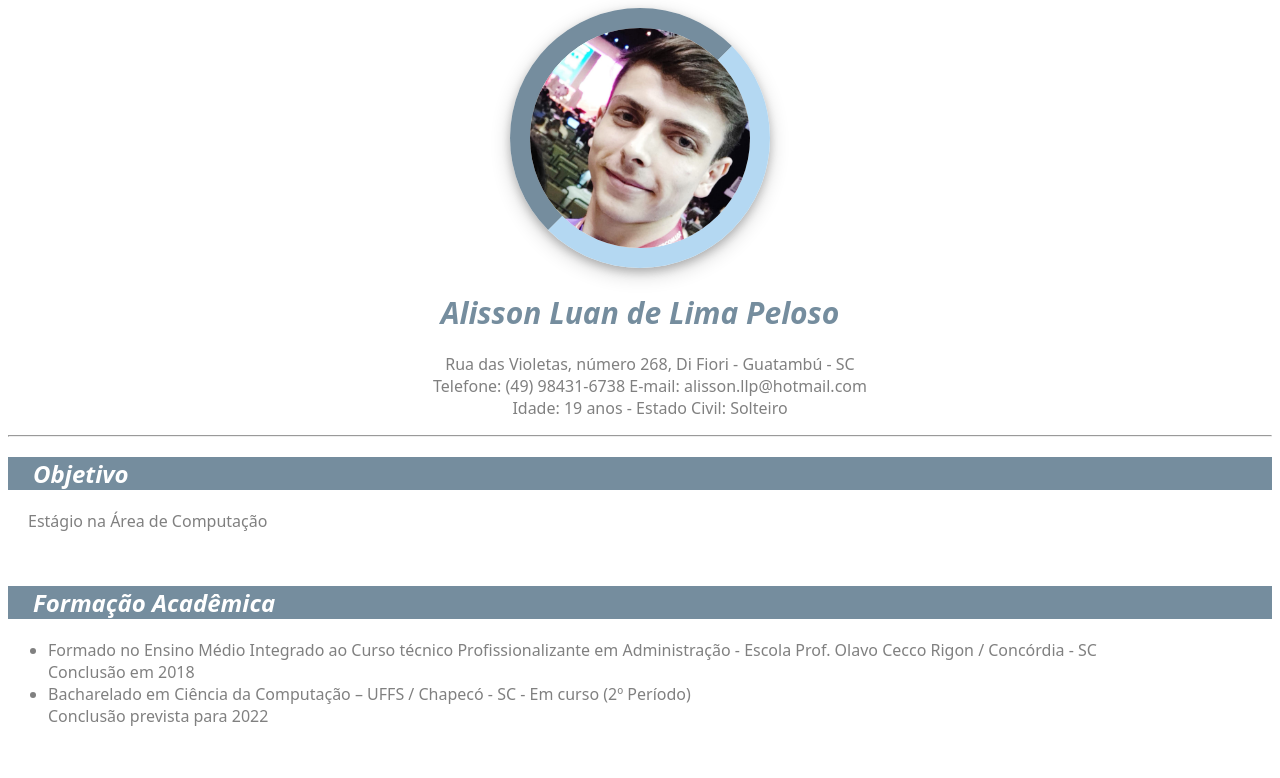
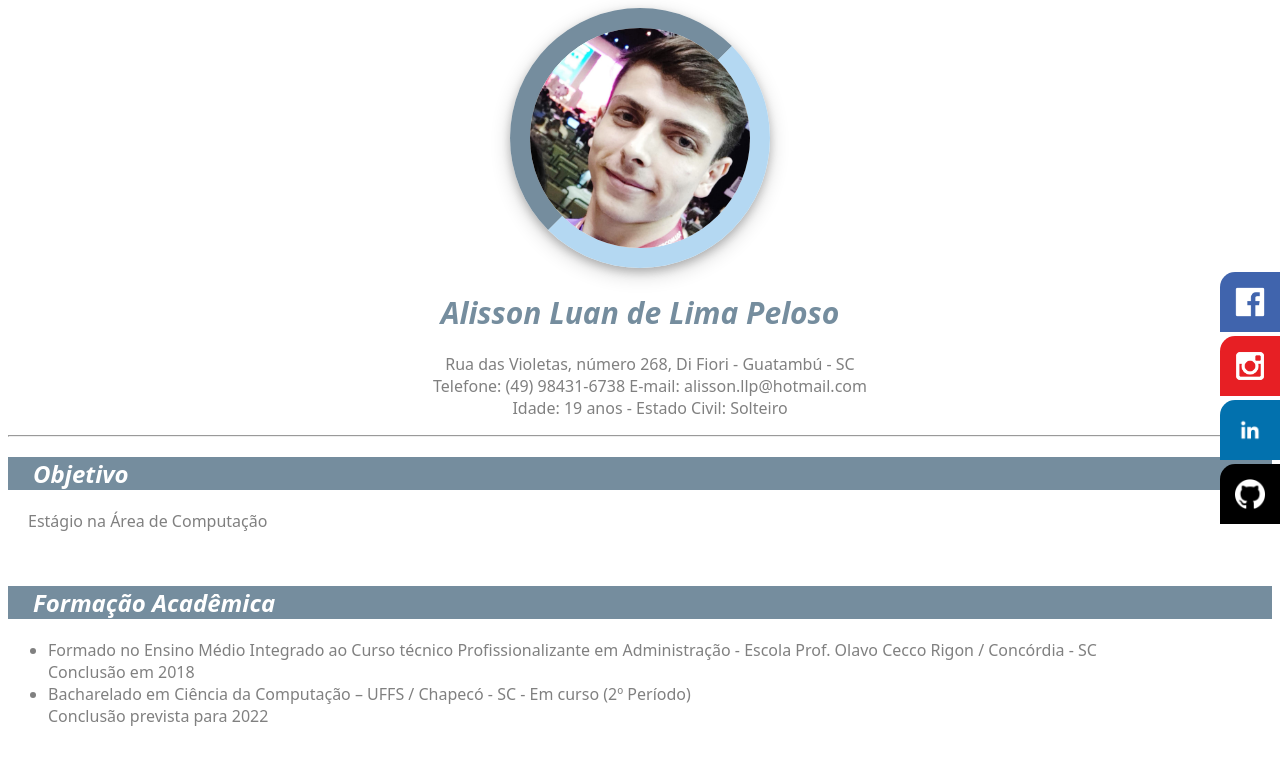
Before and after one commit to alissonpeloso/curriculum, a plain HTML site: page index.html in a window 1280 px wide. Shown: the top 778 px of the page. Drawn offline with Linux system fonts and the light colour scheme.

Commit message:
redes socias adicionadas

```diff
--- a/index.html
+++ b/index.html
@@ -9,13 +9,20 @@
   </head>
 
   <body>
-      <center>
-        <img class="profile" src="img/profile.jpg" alt="profile_photo">
-      </center>
+    <div align="center">
+      <img class="profile" src="img/profile.jpg" alt="profile_photo">
+    </div>
 
-      <h1>Alisson Luan de Lima Peloso</h1>
+    <div class="block">
+      <a href="https://www.facebook.com/alisson.limapeloso" target="blanck" ><img class="social" id="facebook" src="img/social/facebook.png"><br></a>
+      <a href="https://www.instagram.com/ally_l2kl/" target="blanck" ><img class="social" id="instagram" src="img/social/instagram.png"><br></a>
+      <a href="https://www.linkedin.com/in/alissonluanpeloso/" target="blanck" ><img class="social" id="linkedin" src="img/social/linkedin.png"><br></a>
+      <a href="https://github.com/alissonpeloso/" target="blanck" ><img class="social" id="github" src="img/social/github.png"><br></a>
+    </div>
 
-      <p align="center">Rua das Violetas, número 268, Di Fiori - Guatambú - SC<br>
+    <h1>Alisson Luan de Lima Peloso</h1>
+
+    <p align="center">Rua das Violetas, número 268, Di Fiori - Guatambú - SC<br>
         Telefone: (49) 98431-6738  E-mail: alisson.llp@hotmail.com<br>
         Idade: 19 anos - Estado Civil: Solteiro</p>
     <hr>
@@ -53,5 +60,7 @@
       <li>Projeto ENERGY - Prêmio Estadual VIII Mocisc;</li>
     </ul>
     <br>
+
+    <di
   </body>
 </html>
--- a/style.css
+++ b/style.css
@@ -1,12 +1,47 @@
 .profile{
   width: 220px;
-  /* float: right; */
   border: 20px;
   border-style: inset;
   border-radius: 100% 100%;
   border-color: #b4d8f2;
   box-shadow: 0 4px 8px 0 rgba(0, 0, 0, 0.2), 0 6px 20px 0 rgba(0, 0, 0, 0.19);
-  image-orientation: center;
+  box-align: center;
+}
+
+.block{
+  display: block;
+  margin-left: auto;
+  margin-right: auto;
+  position: fixed;
+  right: 0px;
+  vertical-align: top;
+
+}
+img.social{
+  padding: 15px;
+  width: 30px;
+  border-radius: 25% 0% 0% 0%;
+  transition: all 0.4s;
+}
+img.social:hover{
+  cursor: pointer;
+  transform: translateX(-10px);
+  box-shadow: 1px 6px 4px 0px rgba(50, 50, 50, 0.45);
+}
+
+#facebook{
+  background-color: #4064ad;
+
+}
+#instagram{
+  background-color: #e71f24;
+}
+#linkedin{
+  background-color: #0271ae;
+
+}
+#github{
+  background-color: #000000;
 }
 
 h1{
```
Also changed, not shown: img/social/facebook.png (added), img/social/github.png (added), img/social/instagram.png (added), img/social/linkedin.png (added), img/social/plus.png (added).
